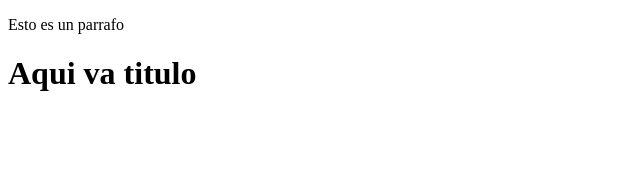
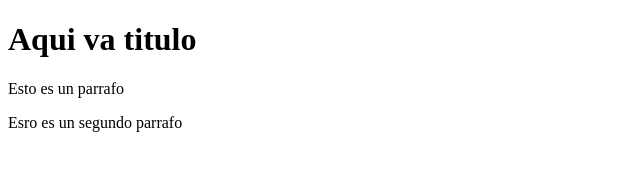
Before and after one commit to ElCasta821/Proyecto-web-git, a plain HTML site: page index.html in a window 1280 px wide. Shown: the whole page, without its empty margins (0-640 px from the left). Drawn offline with Linux system fonts and the light colour scheme.

Commit message:
Agregando segundo parrafo

```diff
--- a/index.html
+++ b/index.html
@@ -4,9 +4,11 @@
     <meta charset="UTF-8">
     <meta name="viewport" content="width=device-width, initial-scale=1.0">
     <title>Document</title>
-    <p>Esto es un parrafo</p>
+
 </head>
 <body>
     <h1>Aqui va titulo</h1>
+    <p>Esto es un parrafo</p>
+    <p>Esro es un segundo parrafo</p>
 </body>
 </html>
```
